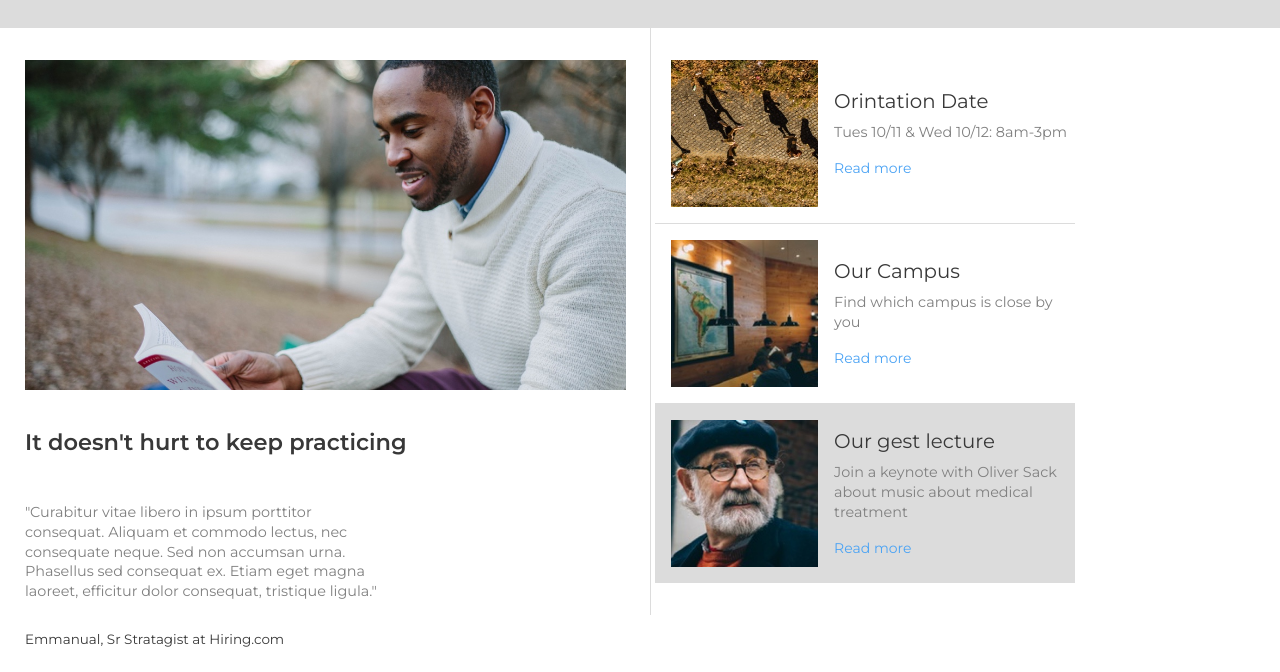
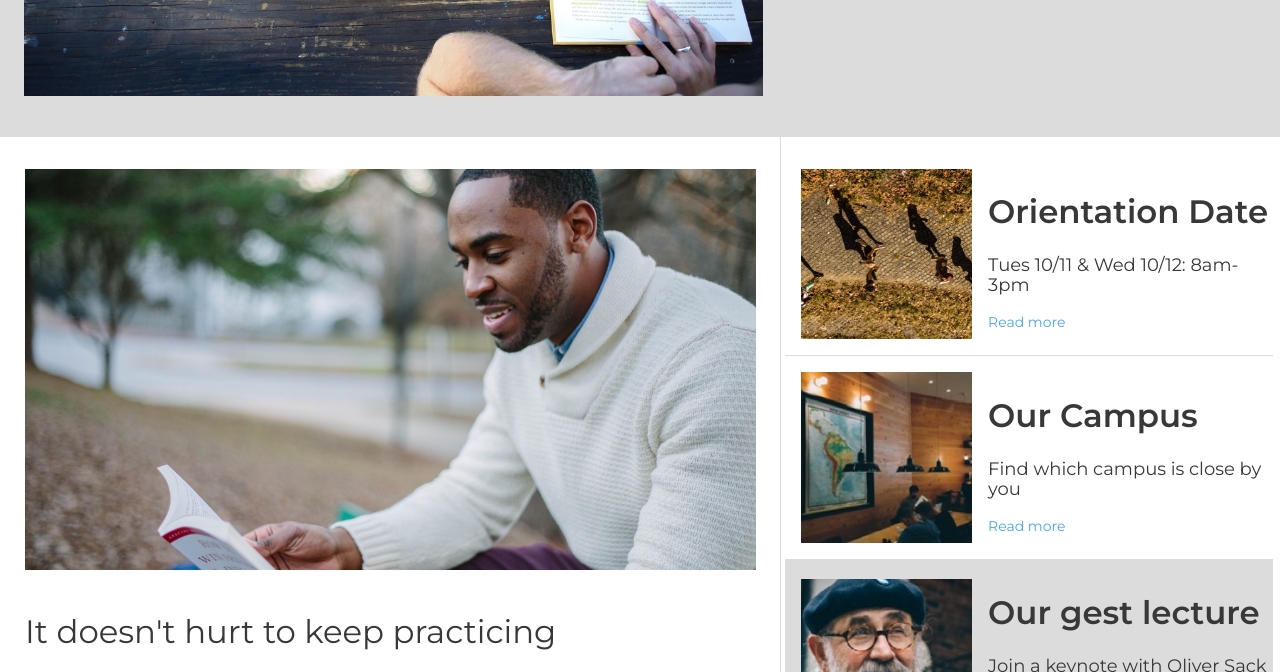
Before and after one commit to amendizabalm/ColmarAcademy, a plain HTML site: page index.html in a window 1280 px wide. Shown: the part 546-1218 px from the top of the page. Drawn offline with Linux system fonts and the light colour scheme; a script that the page names is missing.

Commit message:
main banner and practice section finished

```diff
--- a/index.html
+++ b/index.html
@@ -68,7 +68,7 @@
                     <img class="mobile" src="./resources/images/information-orientation-mobile.jpg"
                         alt="picture of student on campus">
                     <div class="content">
-                        <h6>Orintation Date</h6>
+                        <h3>Orientation Date</h3>
                         <p>Tues 10/11 &amp; Wed 10/12: 8am-3pm</p>
                         <a href="#">Read more</a>
                     </div>
@@ -79,7 +79,7 @@
                     <img class="mobile" src="./resources/images/information-campus-mobile.jpg"
                         alt="picture of student in classroom">
                     <div class="content">
-                        <h6>Our Campus</h6>
+                        <h3>Our Campus</h3>
                         <p>Find which campus is close by you</p>
                         <a href="link">Read more</a>
                     </div>
@@ -90,7 +90,7 @@
                     <img class="mobile" src="./resources/images/information-guest-lecture-mobile.jpg"
                         alt="picture of lecturer">
                     <div class="content">
-                        <h6>Our gest lecture</h6>
+                        <h3>Our gest lecture</h3>
                         <p>Join a keynote with Oliver Sack about music about medical treatment</p>
                         <a href="link">Read more</a>
                     </div>
--- a/resources/styles.css
+++ b/resources/styles.css
@@ -11,7 +11,7 @@ html {
   }
 
   .container {
-    max-width: 1050px;
+    max-width: 100%;
     margin: auto;
   }
 
@@ -26,11 +26,16 @@ html {
     font-weight: bold;
   }
 
-  h2 {
-    font-size: 1.25rem;
+  h2{
+    font-size: 1.8rem;
+    padding-bottom:
+  }
+
+  h3 {
+    font-size: 1.8rem;
     color: #383838;
     font-weight: 600;
-    line-height: 1.45rem;
+    line-height: 1.4rem;
     padding-top: 24px;
     padding-bottom: 24px;
   }
@@ -43,9 +48,9 @@ html {
 
   p {
     font-weight: 400;
-    font-size: .8rem;
+    font-size: 1rem;
     line-height: 1.1rem;
-    color: gray;
+    color: #383838;
   }
 
   span {
@@ -150,7 +155,8 @@ html {
 
   .left-section {
     width: 60%;
-    padding: 32px 24px 24px 0px;
+    padding: 32px 24px 32px 0px;
+    border-bottom: 1px solid #DCDCDC;
   }
 
   .left-section img {
@@ -158,14 +164,15 @@ html {
   }
 
   .right-section {
-    width: 440px;
+    width: 40%;
+    line-height: 1.5;
   }
 
   .tagline {
     height: auto;
     padding-left: 20px;
     margin-right: 60px;
-    margin-top: 6rem;
+    margin-top: 30%;
     display: flex;
     justify-content: space-between;
     flex-direction: column;
@@ -179,10 +186,14 @@ html {
   .tagline a {
     background-color: #383838;
     color: white;
+    margin-top: 8px;
     padding-top: 16px;
     padding-bottom: 16px;
     text-align: center;
     text-decoration: none;
+    display: flex;
+    justify-content: center;
+    flex: 0;
   }
 
   .tagline a:hover {
@@ -267,7 +278,12 @@ html {
 
   .left-section p {
     padding: 24px 24px 24px 0px;
-    width: 60%;
+    width: 100%;
+    line-height: 1.6;
+  }
+
+  .name{
+    font-weight: bold;
   }
 
   .content {
```
